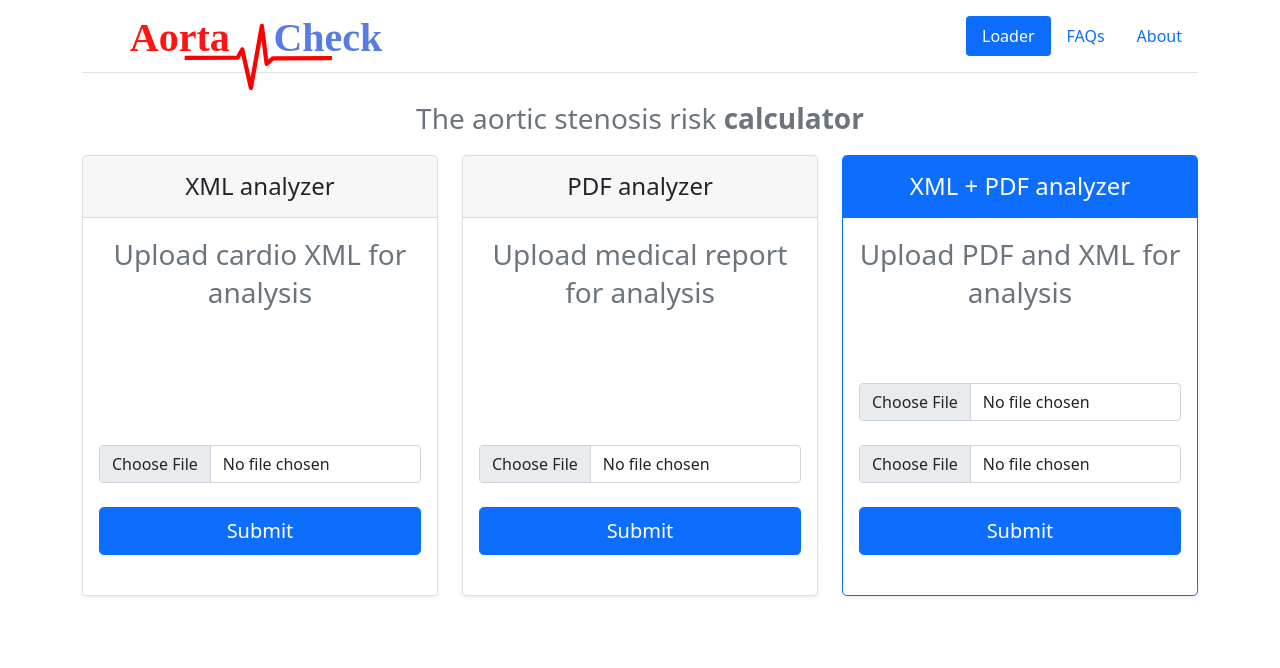
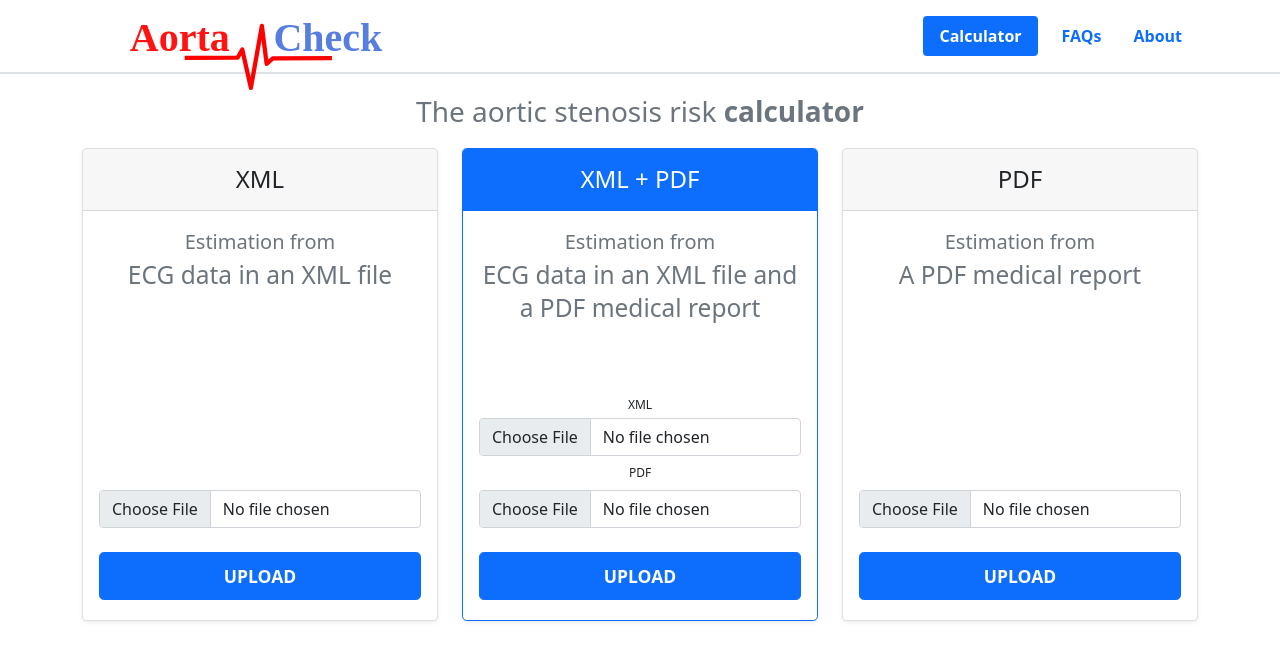
Before and after one commit to DavidZah/ikem_hack, a Flask app: page / in a window 1280 px wide. Shown: the top 668 px of the page. Run offline with Flask 2, Linux system fonts and the light colour scheme.

Commit message:
more ui stuff

```diff
--- a/web/templates/layout.html
+++ b/web/templates/layout.html
@@ -5,22 +5,26 @@
 <head>
     <link crossorigin="anonymous" href="https://cdn.jsdelivr.net/npm/bootstrap@5.1.3/dist/css/bootstrap.min.css" integrity="sha384-1BmE4kWBq78iYhFldvKuhfTAU6auU8tT94WrHftjDbrCEXSU1oBoqyl2QvZ6jIW3" rel="stylesheet">
     <meta charset="UTF-8">
-    <title>Title</title>
+    <meta name="viewport" content="width=device-width, initial-scale=1">
+    <title>Aorta Check</title>
+    <link rel="icon" href="{{url_for('static', filename='favicon.png')}}">
 </head>
-<div class="container">
-    <header class="d-flex flex-wrap justify-content-center py-3 mb-4 border-bottom">
-      <a class="d-flex align-items-center mb-3 mb-md-0 me-md-auto text-dark text-decoration-none" href="/">
+<div class=" border-bottom border-2 mb-3 pt-3">
+    <div class="container ">
+        <header class="d-flex flex-wrap justify-content-center mb-3">
+          <a class="d-flex align-items-center mb-3 mb-md-0 me-md-auto text-dark text-decoration-none pb-md-0 pb-3" href="/">
             <svg class="bi me-2" height="32" width="40"><use xlink:href="#bootstrap"/></svg>
             <img src="{{url_for('static', filename='aorta_check.svg')}}" style="margin-bottom:-40px"/>
-
           </a>
-
+            <div class="">
               <ul class="nav nav-pills">
-        <li class="nav-item"><a aria-current="page" class="nav-link active" href="/">Loader</a></li>
-        <li class="nav-item"><a class="nav-link" href="/faq">FAQs</a></li>
-        <li class="nav-item"><a class="nav-link" href="/about">About</a></li>
+                <li class="nav-item"><a aria-current="page" class="nav-link active fw-bold" href="/">Calculator</a></li>
+                <li class="nav-item"><a class="nav-link fw-bold ms-2" href="/faq">FAQs</a></li>
+                <li class="nav-item"><a class="nav-link fw-bold" href="/about">About</a></li>
               </ul>
+            </div>
         </header>
+    </div>
 </div>
 <main>
     {% block content %}{% endblock %}
--- a/web/templates/upload.html
+++ b/web/templates/upload.html
@@ -6,14 +6,19 @@
             <strong>calculator</strong>
         </div>
         <div class="row row-cols-1 row-cols-xl-3 mb-3 text-center">
-          <div class="col">
+          <div class="col pb-5  order-2 order-xl-1">
             <div class="card mb-4 rounded-3 shadow-sm h-100">
               <div class="card-header py-3">
-                <h4 class="my-0 fw-normal">XML analyzer</h4>
+                <h4 class="my-0 fw-normal">XML</h4>
               </div>
               <div class="card-body d-flex flex-column">
-                <h2 class="card-title pricing-card-title"><small class="text-muted fw-light">Upload cardio XML for analysis</small></h2>
-                <ul class="list-unstyled mt-3 mb-4 flex-grow-1">
+                <div class="text-muted fw-light fs-5">Estimation from</div>
+                <h3 class="card-title pricing-card-title">
+                    <small class="text-muted fw-normal">
+                         ECG data in an XML file
+                    </small>
+                </h3>
+                <ul class="list-unstyled mt-3 mb-1 flex-grow-1">
                  <form enctype=multipart/form-data method=post class="h-100 d-flex flex-column justify-content-end">
 
                      {% if errors[0] %}
@@ -25,21 +30,80 @@
                      <input type="file" name = "fileXML" class="form-control" placeholder="Recipient's username" aria-label="Recipient's username" aria-describedby="basic-addon2">
 
                     <br>
-                     <input type="submit" name="UploadXML" class="btn btn-primary btn-lg btn-block">
+                     <button role="submit" type="submit" name="UploadXML" class="btn btn-primary btn-lg btn-block" value="Upload">
+                        <strong class="small">UPLOAD</strong>
+                     </button>
                     </form>
                 </ul>
               </div>
             </div>
           </div>
 
-      <div class="col">
+
+
+
+
+      <div class="col pb-5 order-1 order-xl-2">
+        <div class="card mb-3 rounded-3 shadow-sm border-primary h-100">
+          <div class="card-header py-3 text-white bg-primary border-primary">
+            <h4 class="my-0 fw-normal">XML + PDF</h4>
+          </div>
+          <div class="card-body d-flex flex-column">
+            <div class="text-muted fw-light fs-5">Estimation from</div>
+            <h3 class="card-title pricing-card-title">
+                <small class="text-muted fw-normal">
+                     ECG data in an XML file and a PDF medical report
+                </small>
+            </h3>
+            <ul class="list-unstyled mb-1 flex-grow-1">
+               <form enctype=multipart/form-data method=post class="h-100 d-flex flex-column justify-content-end">
+
+                        <h5 class="my-0 fw-normal text-danger">
+
+                            {% if errors[2] %}
+                                {{ errors[2] }}
+                            {% else %}
+                                <br/>
+
+                            {% endif %}
+                        </h5>
+                        <br/>
+                   <div class="d-flex align-items-center gap-1 flex-column">
+                        <div class="text-start" style="font-size:12px">XML</div>
+                        <input type="file" id="fileXML" accept=".xml" name = "fileXML" class="form-control" text="No PDF chosen" aria-label="Recipient's username" aria-describedby="basic-addon2" />
+
+                   </div>
+                   <div class="d-flex align-items-center gap-2 flex-column mt-2">
+                        <div class="text-start" style="font-size:12px">PDF</div>
+                        <input type="file" name = "filePDF" accept=".pdf"  class="form-control" value="No PDF chosen" placeholder="Recipient's username" aria-label="Recipient's username" aria-describedby="basic-addon2">
+                   </div>
+                    <br>
+                   <button role="submit" name="UploadBOTH" class="btn btn-primary btn-lg btn-block" value="Upload">
+                        <strong class="small">UPLOAD</strong>
+                     </button>
+                </form>
+            </ul>
+          </div>
+        </div>
+      </div>
+
+
+
+
+
+      <div class="col  pb-5 order-3 order-xl-3">
         <div class="card mb-4 rounded-3 shadow-sm h-100">
           <div class="card-header py-3">
-            <h4 class="my-0 fw-normal">PDF analyzer</h4>
+            <h4 class="my-0 fw-normal">PDF</h4>
           </div>
           <div class="card-body d-flex flex-column">
-            <h2 class="card-title pricing-card-title"><small class="text-muted fw-light">Upload medical report for analysis</small></h2>
-            <ul class="list-unstyled mt-3 mb-4 flex-grow-1">
+            <div class="text-muted fw-light fs-5">Estimation from</div>
+            <h3 class="card-title pricing-card-title">
+                <small class="text-muted fw-normal">
+                     A PDF medical report
+                </small>
+            </h3>
+            <ul class="list-unstyled mt-3 mb-1 flex-grow-1">
              <form enctype=multipart/form-data method=post class="h-100 d-flex flex-column justify-content-end">
 
                     <h5 class="my-0 fw-normal  text-danger">
@@ -53,41 +117,13 @@
                     <br>
                  <input type="file" name = "filePDF" class="form-control" placeholder="Recipient's username" aria-label="Recipient's username" aria-describedby="basic-addon2">
                  <br>
-                 <input type="submit" name="UploadPDF" class="btn btn-primary btn-lg btn-block">
+
+                 <button role="submit" name="UploadPDF" class="btn btn-primary btn-lg btn-block" value="Upload">
+                        <strong class="small">UPLOAD</strong>
+                     </button>
+
                 </form>
 
-            </ul>
-          </div>
-        </div>
-      </div>
-      <div class="col">
-        <div class="card mb-4 rounded-3 shadow-sm border-primary h-100">
-          <div class="card-header py-3 text-white bg-primary border-primary">
-            <h4 class="my-0 fw-normal">XML + PDF analyzer</h4>
-          </div>
-          <div class="card-body d-flex flex-column">
-            <h2 class="card-title pricing-card-title m-0"><small class="text-muted fw-light">Upload PDF and XML for analysis</small></h2>
-            <ul class="list-unstyled mb-4 flex-grow-1">
-               <form enctype=multipart/form-data method=post class="h-100 d-flex flex-column justify-content-end">
-
-                        <h5 class="my-0 fw-normal text-danger">
-
-                            {% if errors[2] %}
-                                {{ errors[2] }}
-                            {% else %}
-                                <br/>
-
-                            {% endif %}
-                        </h5>
-                        <br/>
-
-                    <input type="file" id="fileXML" name = "fileXML" class="form-control" text="No PDF chosen" aria-label="Recipient's username" aria-describedby="basic-addon2" />
-                    <br>
-                    <input type="file" name = "filePDF" class="form-control" value="No PDF chosen" placeholder="Recipient's username" aria-label="Recipient's username" aria-describedby="basic-addon2">
-
-                    <br>
-                   <input type="submit" name="UploadBOTH" class="btn btn-primary btn-lg btn-block">
-                </form>
             </ul>
           </div>
         </div>
```
Also changed, not shown: web/templates/about.html (+11 -10 lines), web/templates/faq.html (+36 -9 lines), web/templates/result.html (+26 -13 lines), web/static/favicon.png (added), 5 other files. Lines whose indentation alone changed are shown as unchanged.
